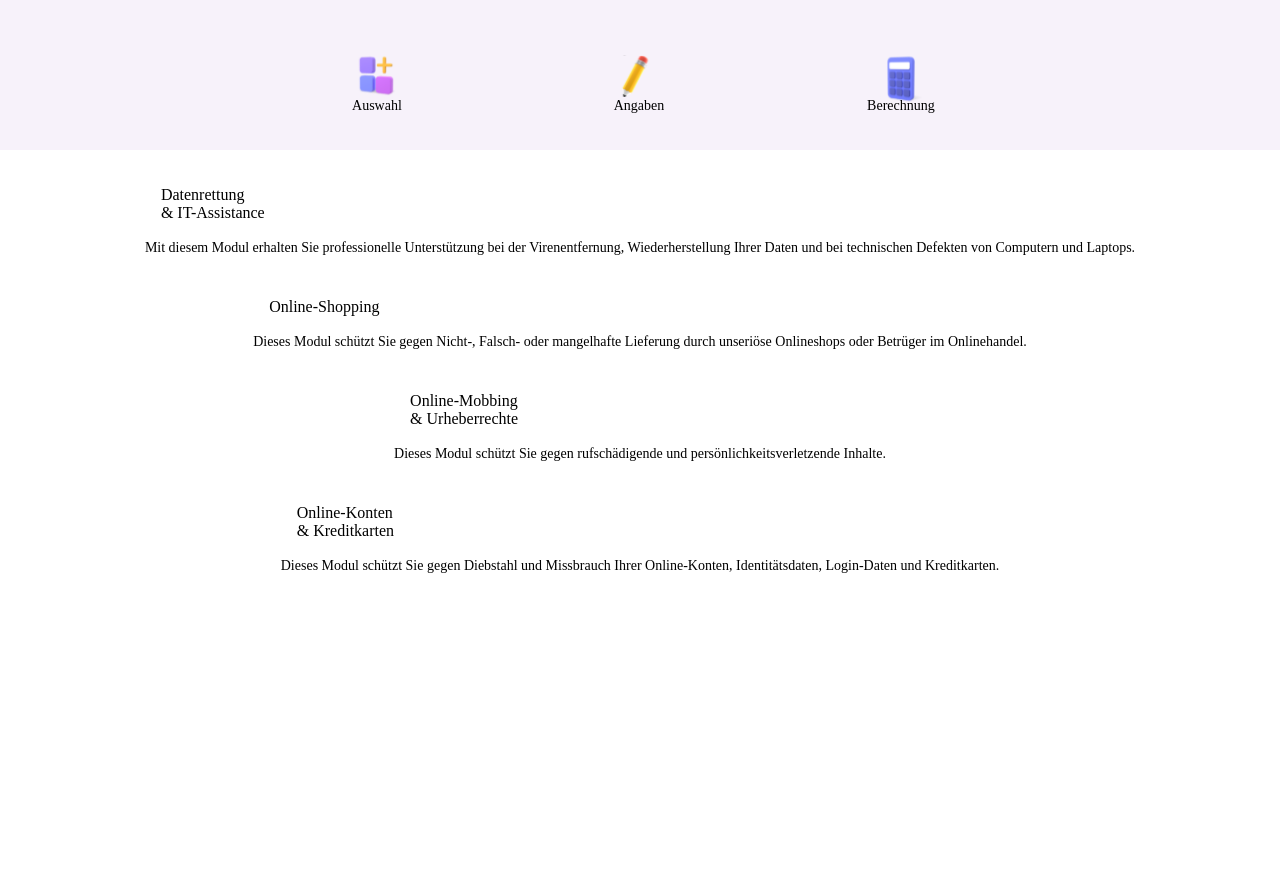
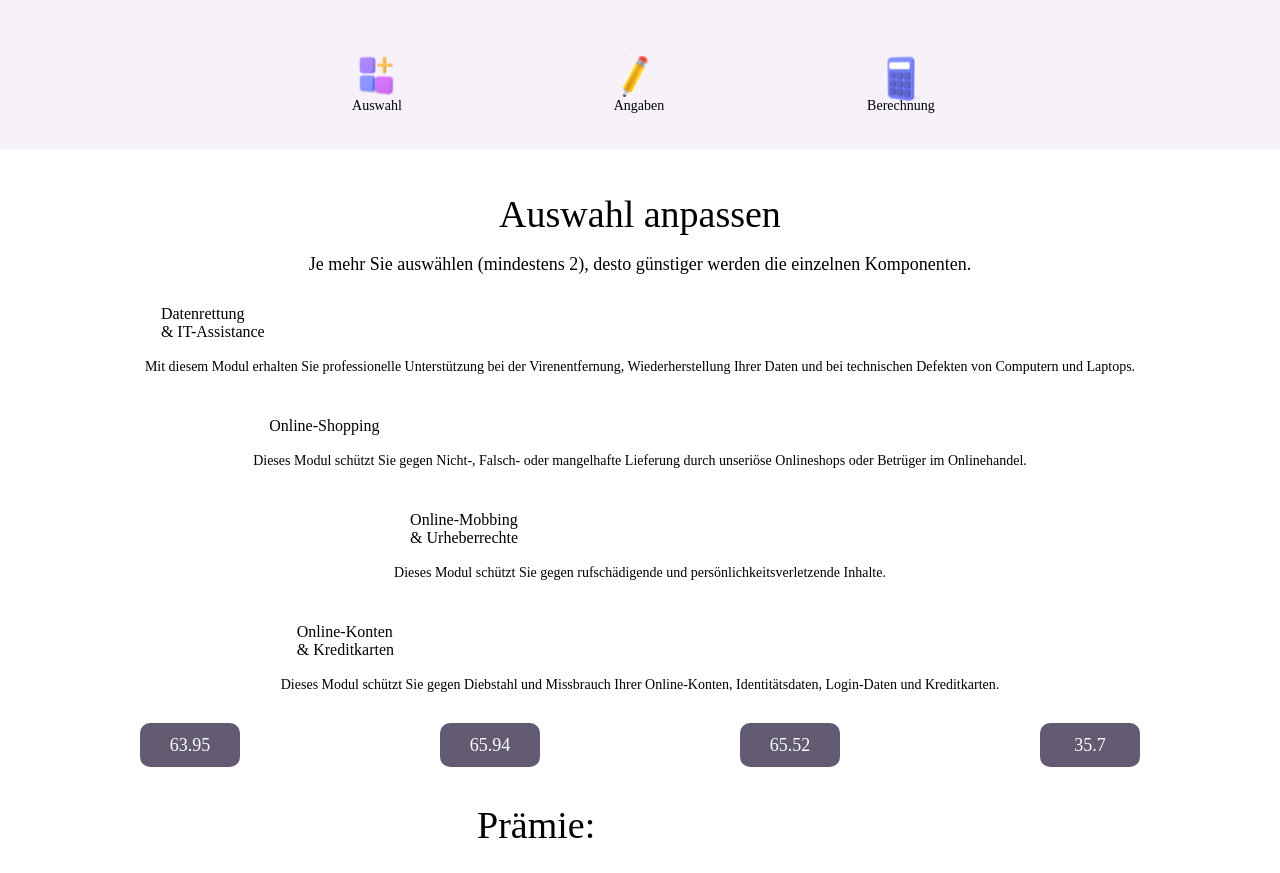
Before and after one commit to AimceptionGian/Versicherungsrechner, a React (Create React App) app: page /Calculation in a window 1280 px wide. Before the commit the page ends 800 px from the top, so only its background shows below. Built offline with nearby package versions, Linux system fonts and the light colour scheme; some icons are missing; a web font is replaced by a local one.

Commit message:
Modules nicht aufgeteilt

```diff
--- a/src/components/Modules.js
+++ b/src/components/Modules.js
@@ -56,3 +56,5 @@ export const moduleList = [
             </div>
         </div>
     ];
+
+export const prizes = [63.95, 65.94, 65.52, 35.70];
--- a/src/pages/Calculation.js
+++ b/src/pages/Calculation.js
@@ -1,9 +1,10 @@
 import '../styles/App.css';
 import Menu from '../components/Menu';
 import Progress from '../components/Progress';
-import { moduleList } from '../components/Modules';
+import { moduleList, prizes } from '../components/Modules';
 
 function Calculation() {
+
     return (
         <div className='Calculation'>
             <header>
@@ -11,6 +12,10 @@ function Calculation() {
                 <Progress progressBarValue1={1} progressBarValue2={1} />
             </header>
             <div className='Content'>
+                <div className='Vertical'>
+                    <h2>Auswahl anpassen</h2>
+                    <h3>Je mehr Sie auswählen (mindestens 2), desto günstiger werden die einzelnen Komponenten.</h3>
+                </div>
                 <div className='HorizontalTop'>
                     {moduleList.map((component) => (
                         <md-list>
@@ -20,6 +25,16 @@ function Calculation() {
                         </md-list>
                     ))}
                 </div>
+                <div className='Horizontal'>
+                    {prizes.map((prize) => (
+                        <div className='Prize'>
+                            <h3>{prize}</h3>
+                        </div>
+                    ))}
+                </div>
+                <div className='Horizontal'>
+                    <md-filled-button id='Praemie'><h2>Prämie:</h2></md-filled-button>
+                </div>
             </div>
         </div>
     );
--- a/src/styles/App.css
+++ b/src/styles/App.css
@@ -263,7 +263,7 @@ md-list-item {
   height: 100px;
 }
 
-h1, h3, h4, h5, h6{
+h1, h2, h3, h4, h5, h6{
   margin: 18px;
   font-family: "Inika";
   font-weight: 400;
@@ -273,6 +273,15 @@ h1, h3, h4, h5, h6{
 h1 {
   font-weight: 700;
   font-size: 47px;
+}
+
+h2 {
+  font-size: 38px;
+}
+
+h3 {
+  margin-top: 0px;
+  font-size: 18px;
 }
 
 h4 {
@@ -319,3 +328,31 @@ h6 {
 .Continue {
   margin-left: 1111px;
 }
+
+.Prize {
+  display: flex;
+  justify-content: center;
+  align-items: center;
+  width: 100px;
+  height: 44px;
+  margin-left: 100px;
+  margin-right: 100px;
+  border-radius: 10px;
+  background-color: #625B71;
+}
+
+@media (max-width: 1215px) {
+  .Prize {
+    display: none;
+  }
+}
+
+#Praemie {
+  width: 362px;
+  height: 70px;
+}
+
+.Prize h3 {
+  color: #FFFFFF;
+  margin: 0;
+}
```
